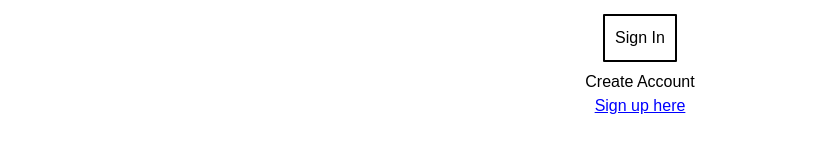
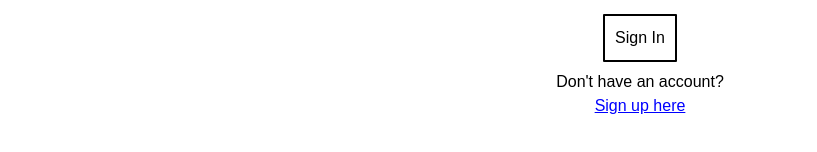
Before and after one commit to Jacob-Bergeron/Software-Engineering-Final-Project, a Next.js app: page /pages/loginpage in a window 1280 px wide. Shown: the part 438-590 px from the top of the page, without its empty margins (0-817 px from the left). Built offline with nearby package versions, Linux system fonts and the light colour scheme.

Commit message:
Update page.tsx

```diff
--- a/src/app/pages/loginpage/page.tsx
+++ b/src/app/pages/loginpage/page.tsx
@@ -11,7 +11,7 @@ export default function loginpage() {
             <label className = "Password">Password </label>
             <input type="text" className = "PasswordInput" placeholder="Enter Password"/>
             <button className = "login-button">Sign In</button>
-            <label className = "register">Create Account</label>
+            <label className = "register">Don't have an account?</label>
             <button className = "register-button">Sign up here</button>
         </div>
         <div>
```
